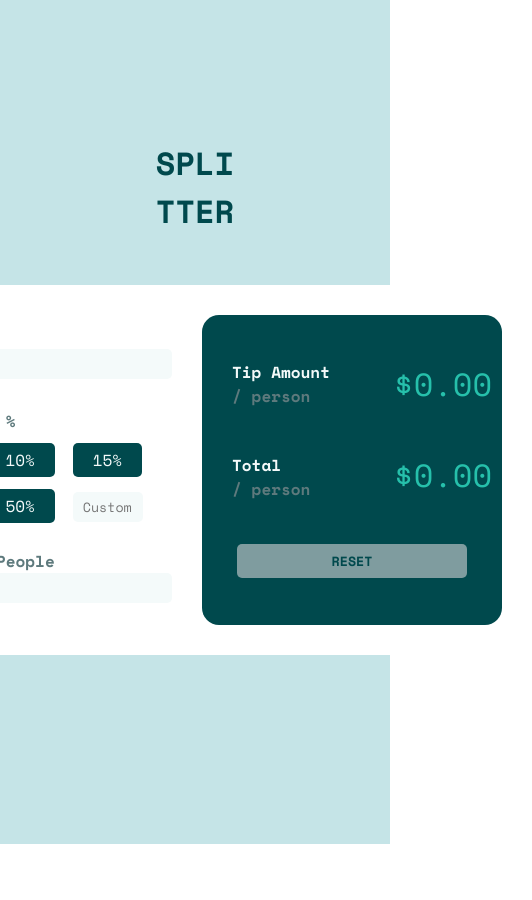
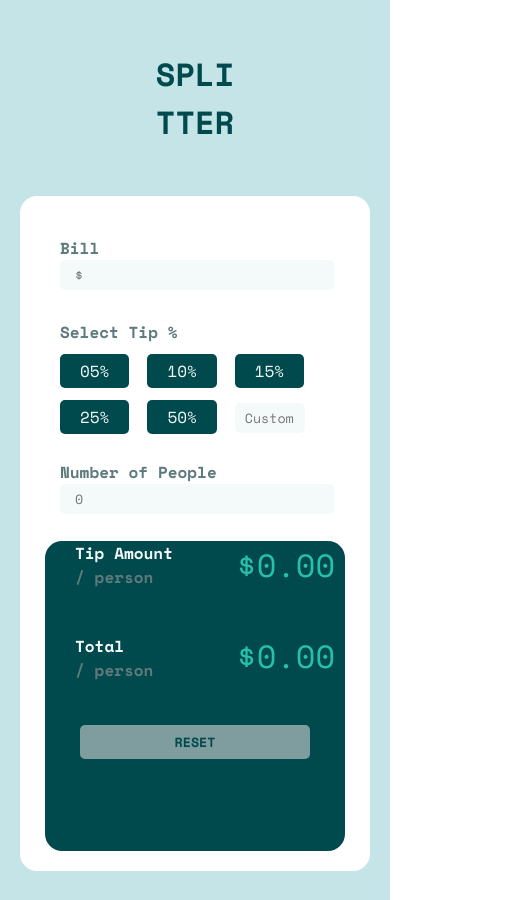
Before and after one commit to Stack-Peter/FrontEnd-Mentor008, a plain HTML site: page index.html in a window 390 px wide. Shown: the whole page, 532 px wide, since content can reach past the window. Before the commit the page ends 844 px from the top, so only its background shows below. Drawn offline with nearby package versions, Linux system fonts and the light colour scheme.

Commit message:
Update style.css

```diff
--- a/style.css
+++ b/style.css
@@ -174,3 +174,23 @@ span.empy::after {
 [name="numberPeople"]:focus {
   outline: none;
 }
+
+@media screen and (max-width: 710px) {
+  h1 {
+    margin-top: 50px;
+  }
+  form {
+    display: block;
+    height: 675px;
+  }
+  .father {
+    height: 900px;
+    align-items: flex-start;
+  }
+  .content {
+    height: 220px;
+  }
+  .result {
+    margin: 25px;
+  }
+}
```
